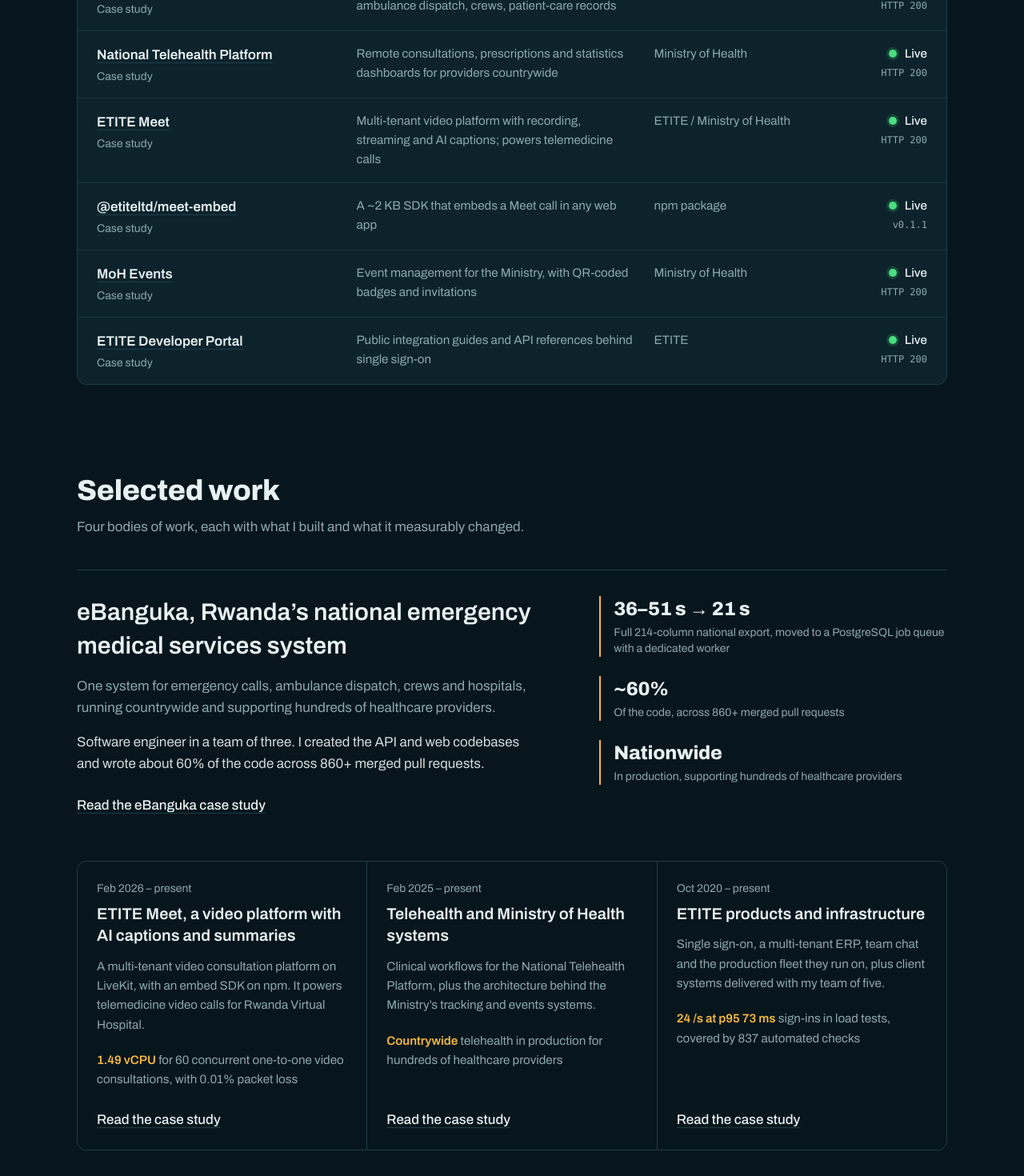
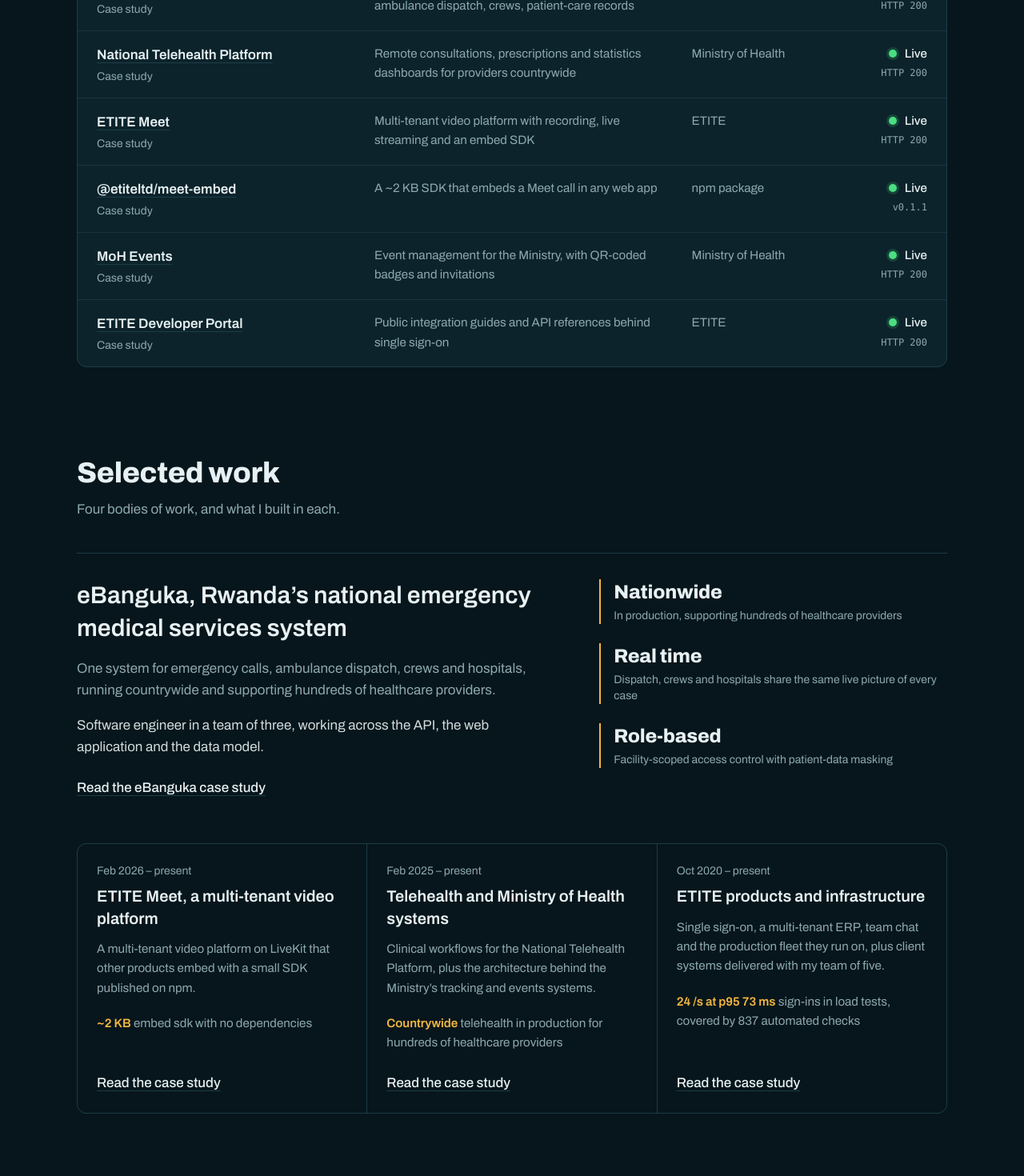
Before and after one commit to mjeanbosco19/mjeanbosco19.github.io, a Next.js app: page / in a window 1280 px wide. Shown: the part 960-2430 px from the top of the page at 80% size. Built offline with nearby package versions, Linux system fonts and the light colour scheme.

Commit message:
Content: focus case studies on engineering; drop internal figures and personal details

```diff
--- a/src/app/page.tsx
+++ b/src/app/page.tsx
@@ -33,10 +33,7 @@
   return (
     <section className="py-20">
       <Container>
-        <SectionTitle
-          id="work"
-          lead="Four bodies of work, each with what I built and what it measurably changed."
-        >
+        <SectionTitle id="work" lead="Four bodies of work, and what I built in each.">
           Selected work
         </SectionTitle>
 
--- a/src/content/profile.ts
+++ b/src/content/profile.ts
@@ -54,7 +54,7 @@
     title: 'eBanguka, Rwanda’s national emergency medical services system',
     summary:
       'One system for emergency calls, ambulance dispatch, crews and hospitals, running countrywide and supporting hundreds of healthcare providers.',
-    role: 'Software engineer in a team of three. I created the API and web codebases and wrote about 60% of the code across 860+ merged pull requests.',
+    role: 'Software engineer in a team of three, working across the API, the web application and the data model.',
     period: 'Jul 2025 – present',
     context:
       'Emergency care depends on minutes. Call-centre staff, dispatchers, ambulance crews and receiving hospitals need the same picture of every case, and national reporting has to be trustworthy.',
@@ -64,15 +64,16 @@
       'Clinical patient-care records and national reporting.',
       'Facility-scoped access control from a generated permission matrix, with patient-data masking.',
       'Partner integrations: insurance eligibility, national ID lookup and the health information exchange.',
+      'Bulk national exports moved off the API to a database-backed job queue with a dedicated worker that streams files to object storage.',
       'A data-integrity programme on response-time data: about 25 targeted fixes, an anomaly detector and repair scripts that record the source of every correction.',
     ],
     results: [
+      { value: 'Nationwide', label: 'In production, supporting hundreds of healthcare providers' },
       {
-        value: '36–51 s → 21 s',
-        label: 'Full 214-column national export, moved to a PostgreSQL job queue with a dedicated worker',
+        value: 'Real time',
+        label: 'Dispatch, crews and hospitals share the same live picture of every case',
       },
-      { value: '~60%', label: 'Of the code, across 860+ merged pull requests' },
-      { value: 'Nationwide', label: 'In production, supporting hundreds of healthcare providers' },
+      { value: 'Role-based', label: 'Facility-scoped access control with patient-data masking' },
     ],
     stack: [
       'NestJS',
@@ -89,38 +90,26 @@
   },
   {
     slug: 'meet',
-    title: 'ETITE Meet, a video platform with AI captions and summaries',
+    title: 'ETITE Meet, a multi-tenant video platform',
     summary:
-      'A multi-tenant video consultation platform on LiveKit, with an embed SDK on npm. It powers telemedicine video calls for Rwanda Virtual Hospital.',
-    role: 'Designed and built the platform: API, consumer backend, two web apps, AI service and deployment.',
+      'A multi-tenant video platform on LiveKit that other products embed with a small SDK published on npm.',
+    role: 'Designed and built the platform: API, consumer backend, two web apps, embed SDK and deployment.',
     period: 'Feb 2026 – present',
     context:
-      'Telemedicine needs video that partner health systems can embed safely, that records reliably and that runs on modest servers. Captions and summaries have to work in Kinyarwanda.',
+      'Products need video calls they can embed safely, that record reliably and that run on modest servers, without each team rebuilding the same infrastructure.',
     built: [
       'A multi-tenant API on LiveKit: rooms, recording, live streaming and HMAC-signed webhooks.',
       'A versioned OpenAPI contract with CI drift checks, and an embed SDK published on npm.',
-      'An AI service for live captions, consultation summaries and a voice assistant with Kinyarwanda support, now in pilot validation.',
-      'Benchmark-driven model choice: the configured speech model would have missed the 20-minute processing target, so I switched to one that transcribes an hour of audio in about 6.5 minutes on CPU.',
-      'A load test and capacity model for the telemedicine pilot, with server sizing for 100 to 500 concurrent patients.',
+      'Webhook delivery with replay protection and an idempotent event ledger, so integrators never miss or double-process an event.',
+      'A consumer backend with its own identity, organisations and mail, talking to the platform only through its public API.',
+      'One deployment bundle that runs the same images in several environments.',
     ],
     results: [
-      {
-        value: '1.49 vCPU',
-        label: 'For 60 concurrent one-to-one video consultations, with 0.01% packet loss',
-      },
-      { value: '~6.5 min', label: 'To transcribe an hour of audio on CPU' },
       { value: '~2 KB', label: 'Embed SDK with no dependencies' },
+      { value: 'Versioned', label: 'OpenAPI contract with CI checks that catch drift' },
+      { value: 'Signed', label: 'Webhooks with replay protection and an idempotent ledger' },
     ],
-    stack: [
-      'NestJS 11',
-      'Prisma 7',
-      'BullMQ',
-      'LiveKit',
-      'Next.js 16',
-      'Python / FastAPI',
-      'Whisper',
-      'Docker',
-    ],
+    stack: ['NestJS 11', 'Prisma 7', 'BullMQ', 'LiveKit', 'Next.js 16', 'Docker'],
     links: [
       { label: 'meet.etite.tech', url: 'https://meet.etite.tech' },
       { label: '@etiteltd/meet-embed on npm', url: 'https://www.npmjs.com/package/@etiteltd/meet-embed' },
@@ -132,7 +121,7 @@
     title: 'Telehealth and Ministry of Health systems',
     summary:
       'Clinical workflows for the National Telehealth Platform, plus the architecture behind the Ministry’s tracking and events systems.',
-    role: 'Software engineer in a team of three, after my ETITE team won the Ministry’s 2024 telehealth hackathon.',
+    role: 'Software engineer in a team of three.',
     period: 'Feb 2025 – present',
     context:
       'Remote consultations widen access to care across the country, and the Ministry’s own operations need systems that several organisations can share safely.',
@@ -159,7 +148,7 @@
     title: 'ETITE products and infrastructure',
     summary:
       'Single sign-on, a multi-tenant ERP, team chat and the production fleet they run on, plus client systems delivered with my team of five.',
-    role: 'Lead Engineer at ETITE Ltd, full-time until January 2025 and part-time (evenings and weekends) since.',
+    role: 'Lead Engineer at ETITE Ltd, leading a team of five developers.',
     period: 'Oct 2020 – present',
     context:
       'A small company shipping many products needs one identity, shared infrastructure and evidence that backups and security actually work.',
@@ -201,7 +190,7 @@
     period: 'Aug 2024',
     title: 'Overall winner, Telehealth Digital Tool Development Hackathon',
     org: 'Ministry of Health and RBC, with UNFPA and HDI',
-    note: 'Won $8,000 with a team of three. The win led to my role at the Ministry.',
+    note: 'Overall winner with a team of three.',
   },
   {
     period: 'Dec 2022 – Oct 2023',
@@ -257,7 +246,7 @@
   },
   {
     year: '2024',
-    title: 'Overall Winner ($8,000), Telehealth Digital Tool Development Hackathon',
+    title: 'Overall Winner, Telehealth Digital Tool Development Hackathon',
     org: 'Ministry of Health and RBC, with UNFPA and HDI',
   },
   {
--- a/src/content/systems.json
+++ b/src/content/systems.json
@@ -18,8 +18,8 @@
   {
     "id": "meet",
     "name": "ETITE Meet",
-    "does": "Multi-tenant video platform with recording, streaming and AI captions; powers telemedicine calls",
-    "owner": "ETITE / Ministry of Health",
+    "does": "Multi-tenant video platform with recording, live streaming and an embed SDK",
+    "owner": "ETITE",
     "url": "https://meet.etite.tech",
     "caseStudy": "meet"
   },
```
